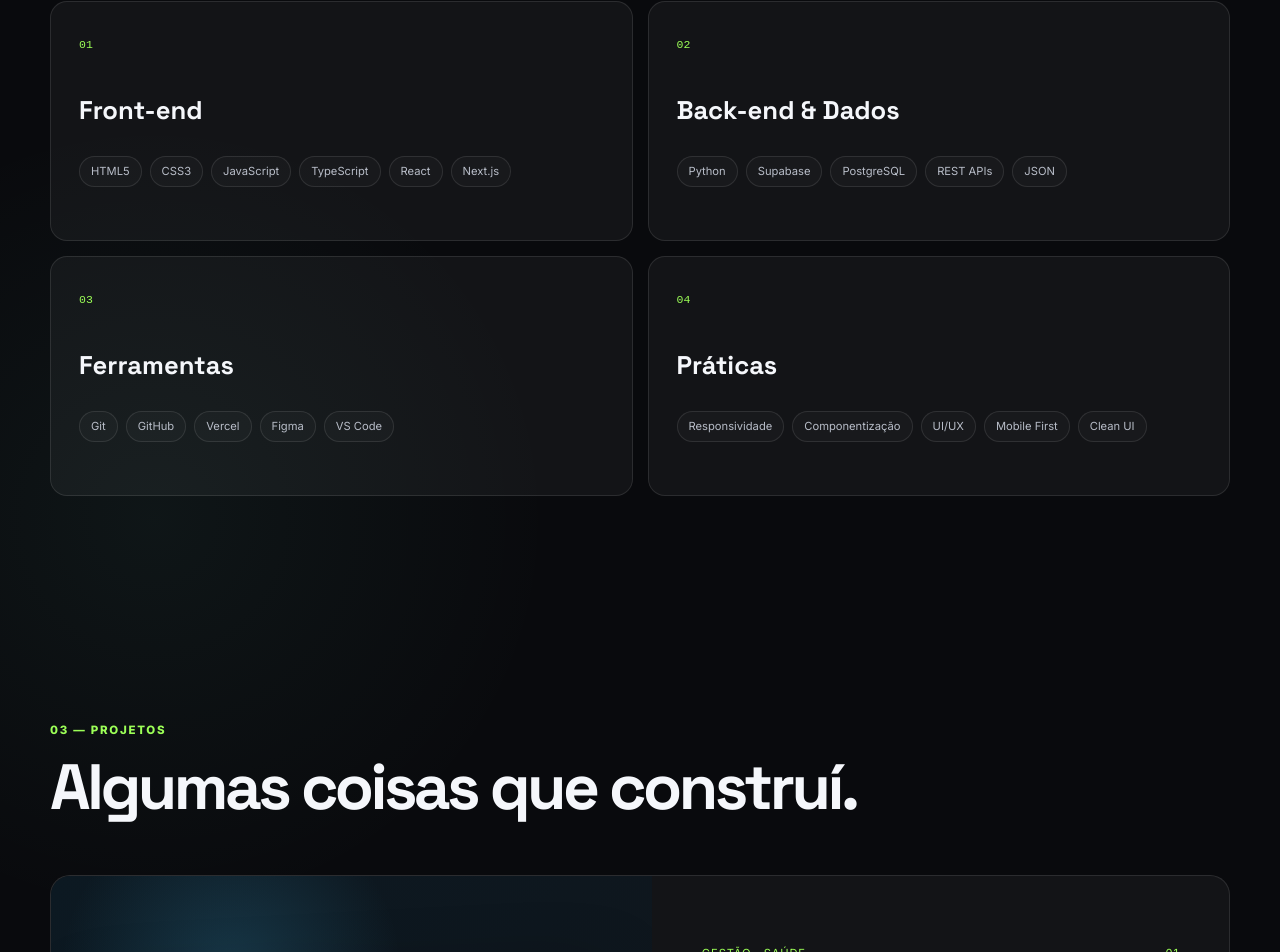
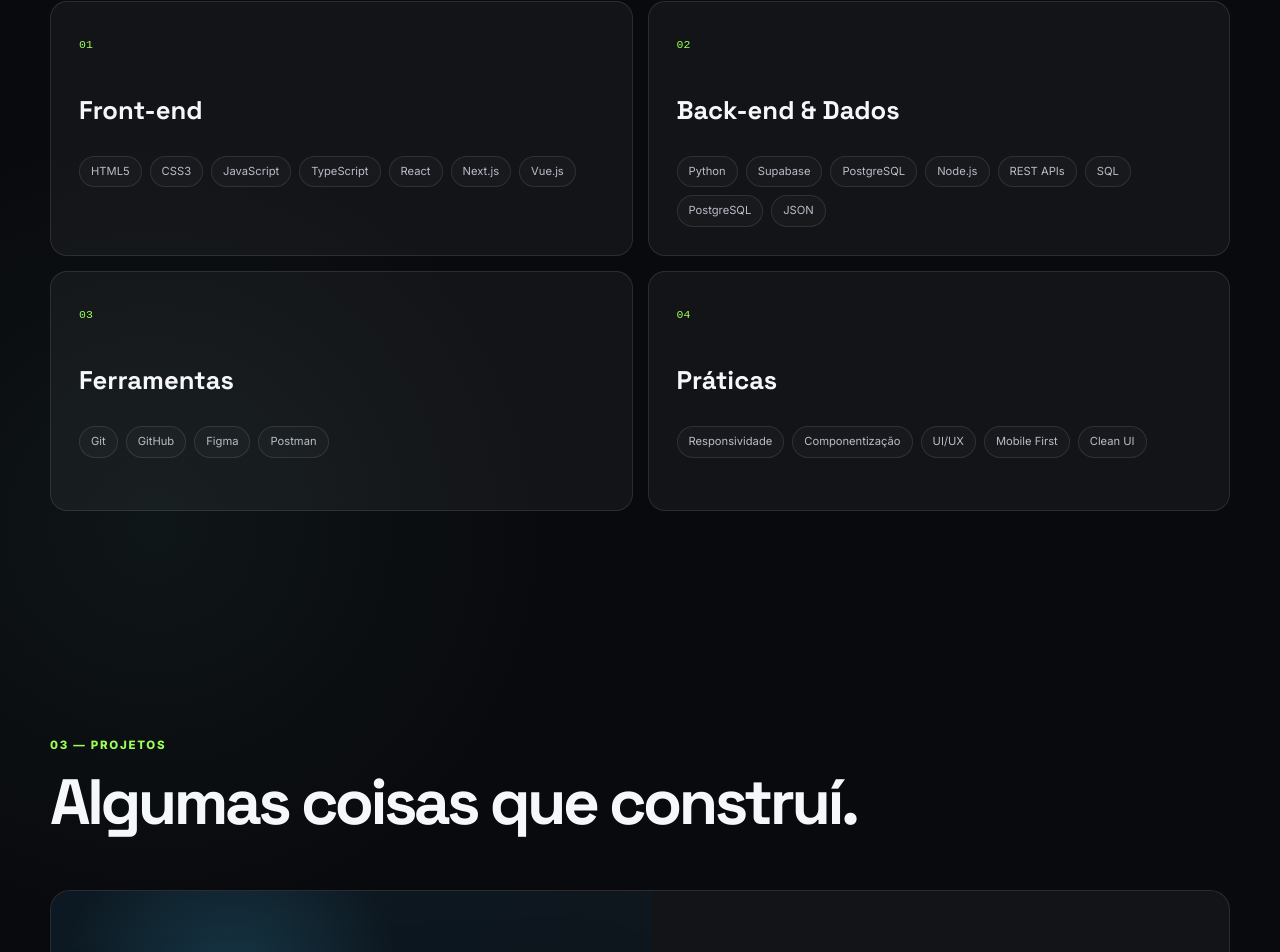
Before and after one commit to wenderclaytonfilho/portifolio, a React (Vite) app: page / in a window 1280 px wide. Shown: the part 1962-2914 px from the top of the page. Built offline with nearby package versions, Linux system fonts and the light colour scheme.

Commit message:
Tecnologias atualizadas

```diff
--- a/src/data/portfolio.js
+++ b/src/data/portfolio.js
@@ -1,15 +1,15 @@
 export const skills = [
   {
     title: 'Front-end',
-    items: ['HTML5', 'CSS3', 'JavaScript', 'TypeScript', 'React', 'Next.js'],
+    items: ['HTML5', 'CSS3', 'JavaScript', 'TypeScript', 'React', 'Next.js', 'Vue.js'],
   },
   {
     title: 'Back-end & Dados',
-    items: ['Python', 'Supabase', 'PostgreSQL', 'REST APIs', 'JSON'],
+    items: ['Python', 'Supabase', 'PostgreSQL', 'Node.js', 'REST APIs', 'SQL','PostgreSQL', 'JSON'],
   },
   {
     title: 'Ferramentas',
-    items: ['Git', 'GitHub', 'Vercel', 'Figma', 'VS Code'],
+    items: ['Git', 'GitHub', 'Figma', 'Postman'],
   },
   {
     title: 'Práticas',
```
